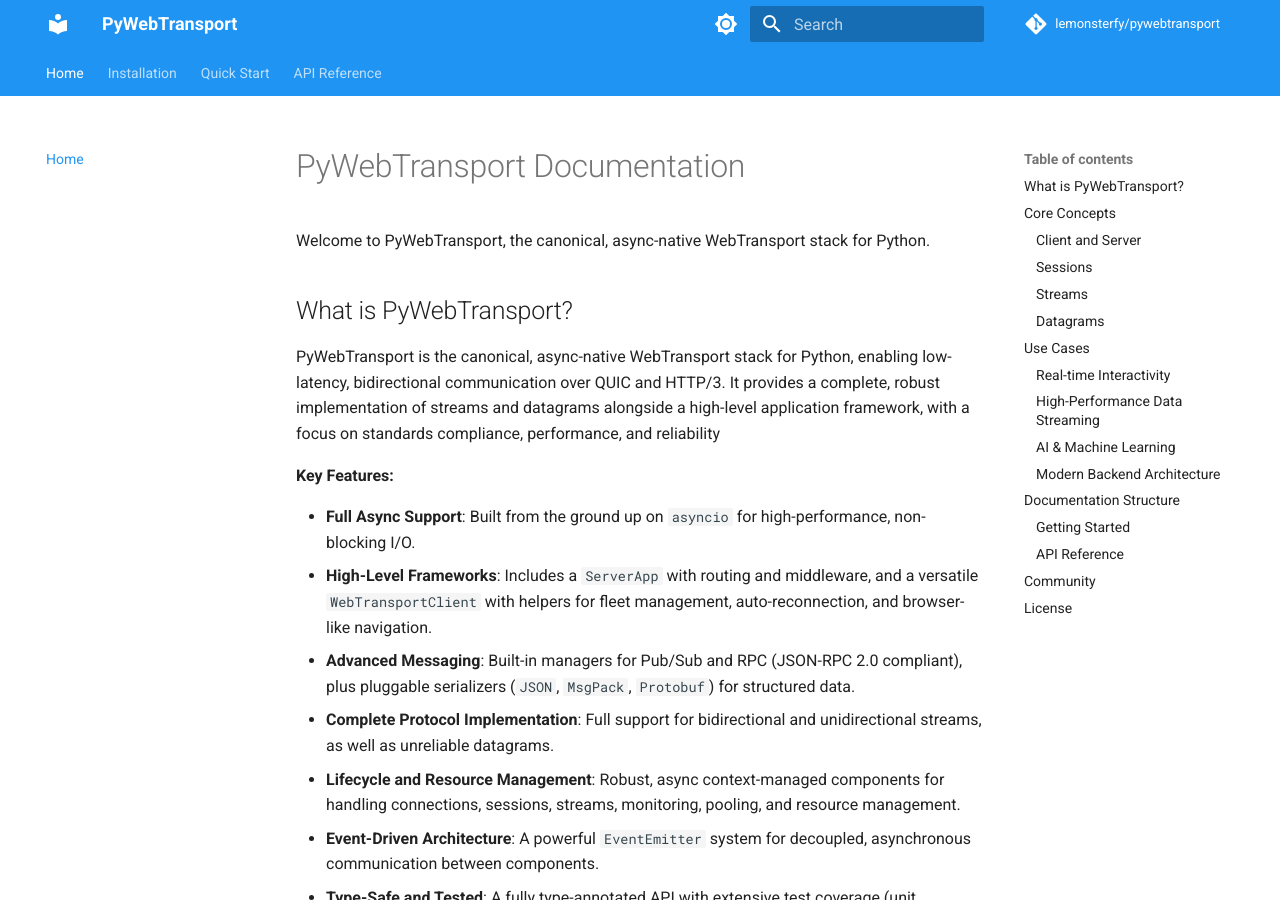
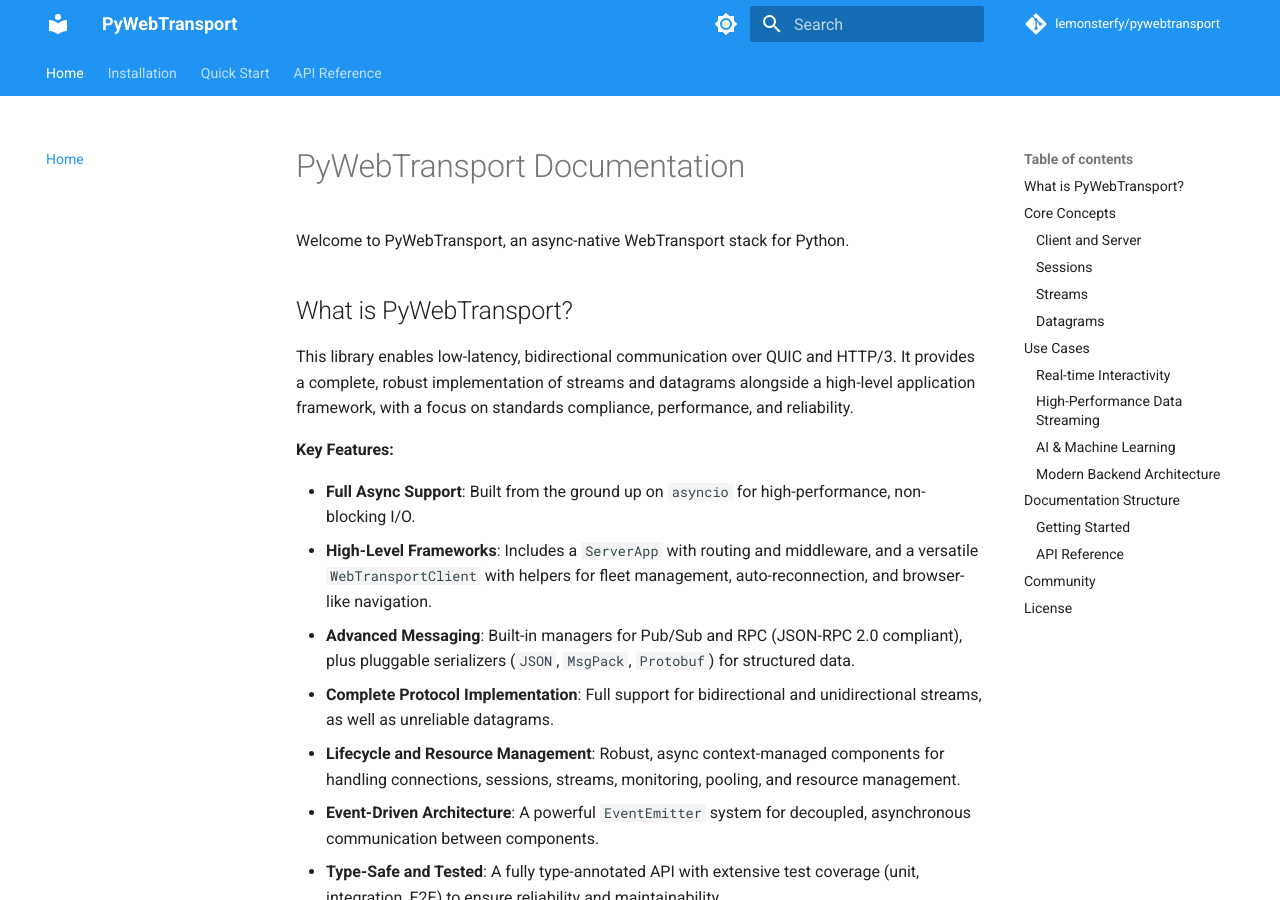
Before and after one commit to lemonsterfy/pywebtransport, an MkDocs documentation site: the page built from docs/index.md, in a window 1280 px wide and 900 px high. Built offline with MkDocs 1.6.1 and Material for MkDocs 9.7.7, drawn with Linux system fonts in a browser that asks for light colours; comment, search, counter and statistics services are not loaded.

```diff
--- a/docs/index.md
+++ b/docs/index.md
@@ -1,10 +1,13 @@
 # PyWebTransport Documentation
 
-Welcome to PyWebTransport, the canonical, async-native WebTransport stack for Python.
+Welcome to PyWebTransport, an async-native WebTransport stack for Python.
 
 ## What is PyWebTransport?
 
-PyWebTransport is the canonical, async-native WebTransport stack for Python, enabling low-latency, bidirectional communication over QUIC and HTTP/3. It provides a complete, robust implementation of streams and datagrams alongside a high-level application framework, with a focus on standards compliance, performance, and reliability
+This library enables low-latency, bidirectional communication over QUIC and HTTP/3.
+It provides a complete, robust implementation of streams and datagrams
+alongside a high-level application framework, with a focus on standards compliance,
+performance, and reliability.
 
 **Key Features:**
 
--- a/mkdocs.yml
+++ b/mkdocs.yml
@@ -1,8 +1,8 @@
 # PyWebTransport MkDocs Configuration
 
 site_name: PyWebTransport
-site_description: The canonical, async-native WebTransport stack for Python.
-site_url: https://pywebtransport.readthedocs.io
+site_description: An async-native WebTransport stack for Python.
+site_url: https://docs.pywebtransport.org
 repo_url: https://github.com/lemonsterfy/pywebtransport
 repo_name: lemonsterfy/pywebtransport
 
--- a/pyproject.toml
+++ b/pyproject.toml
@@ -5,7 +5,7 @@ build-backend = "hatchling.build"
 [project]
 name = "pywebtransport"
 dynamic = ["version"]
-description = "The canonical, async-native WebTransport stack for Python."
+description = "An async-native WebTransport stack for Python."
 readme = "README.md"
 license = "MIT"
 requires-python = ">=3.11"
@@ -60,7 +60,7 @@ test = [
 
 [project.urls]
 Homepage = "https://github.com/lemonsterfy/pywebtransport"
-Documentation = "https://pywebtransport.readthedocs.io"
+Documentation = "https://docs.pywebtransport.org"
 Repository = "https://github.com/lemonsterfy/pywebtransport.git"
 Issues = "https://github.com/lemonsterfy/pywebtransport/issues"
 Changelog = "https://github.com/lemonsterfy/pywebtransport/blob/main/CHANGELOG.md"
--- a/src/pywebtransport/__init__.py
+++ b/src/pywebtransport/__init__.py
@@ -1,4 +1,4 @@
-"""The canonical, async-native WebTransport stack for Python."""
+"""An async-native WebTransport stack for Python."""
 
 from .client import WebTransportClient
 from .config import ClientConfig, ServerConfig
--- a/src/pywebtransport/version.py
+++ b/src/pywebtransport/version.py
@@ -4,4 +4,4 @@ from __future__ import annotations
 
 __all__: list[str] = ["__version__"]
 
-__version__ = "0.8.0"
+__version__ = "0.8.1"
```
Also changed, not shown: CHANGELOG.md (+20 -1 lines), PHILOSOPHY.md (+1 -1 lines), README.md (+7 -3 lines), docs/api-reference/index.md (+1 -1 lines), 1 other file.
